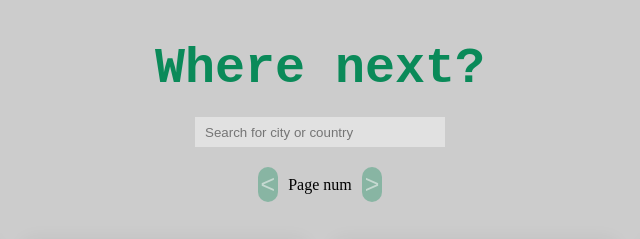
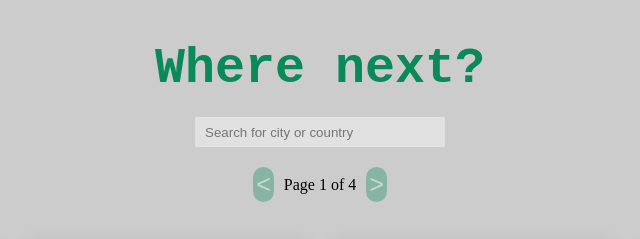
Before and after one commit to GiuParca/where-next, a plain HTML site: page index.html in a window 1280 px wide. Shown: the top 239 px of the page, 320-960 px from the left. Drawn offline with Linux system fonts and the light colour scheme.

Commit message:
implementing pagination

```diff
--- a/index.html
+++ b/index.html
@@ -15,10 +15,9 @@
         <form>
             <input type="text" placeholder="Search for city or country" id="input">
             <div class="pagination">
-                <button class="button leftButton">
-                    < </button>
-                        <p id="pages">Page num</p>
-                        <button class="button rightButton"> > </button>
+                <button type="button" class="button" id="prevButton"> < </button>
+                <p id="pages"></p>
+                <button type="button" class="button" id="nextButton"> > </button>
             </div>
         </form>
     </div>
--- a/script.js
+++ b/script.js
@@ -1,11 +1,19 @@
 const searchBar = document.getElementById('input');
 let cities = [];
+const prevBtn = document.getElementById('prevButton');
+const nextBtn = document.getElementById('nextButton');
+let page = 1;
+const cardsPerPage = 12;
 
-function renderCards(data) {
+function renderCards(data, page) {
     const container = document.getElementById('container');
     container.innerHTML = '';
 
-    data.forEach(city => {
+    const start = (page - 1) * cardsPerPage;
+    const end = start + cardsPerPage;
+    const pagination = data.slice(start, end);
+
+    pagination.forEach(city => {
         const card = document.createElement('div');
         card.classList.add("card");
 
@@ -26,6 +34,17 @@ function renderCards(data) {
         card.appendChild(countryName);
         container.appendChild(card);
     });
+
+    updatePaginationButtons(data.length);
+}
+
+function updatePaginationButtons(totalItems) {
+    const totalPages = Math.ceil(totalItems / cardsPerPage);
+    const pagesElement = document.getElementById('pages');
+    pagesElement.textContent = `Page ${page} of ${totalPages}`;
+
+    prevBtn.disabled = page === 1;
+    nextBtn.disabled = page === totalPages;
 }
 
 function loadingCards() {
@@ -33,7 +52,7 @@ function loadingCards() {
         .then(response => response.json())
         .then(data => {
             cities = data.cities;
-            renderCards(cities);
+            renderCards(cities, page);
         })
         .catch(error => console.error('Error loading the cards', error));
 }
@@ -45,5 +64,20 @@ searchBar.addEventListener('keyup', (e) => {
     const filteredResult = cities.filter(city => {
         return city.city.toLowerCase().includes(searchTarget) || city.country.toLowerCase().includes(searchTarget);
     });
-    renderCards(filteredResult);
+    page = 1; // Reset to the first page when searching
+    renderCards(filteredResult, page);
 });
+
+prevBtn.addEventListener('click', () => {
+    if (page > 1) {
+        page--;
+        renderCards(cities, page);
+    }
+});
+
+nextBtn.addEventListener('click', () => {
+    if (page * cardsPerPage < cities.length) {
+        page++;
+        renderCards(cities, page);
+    }
+});
```
